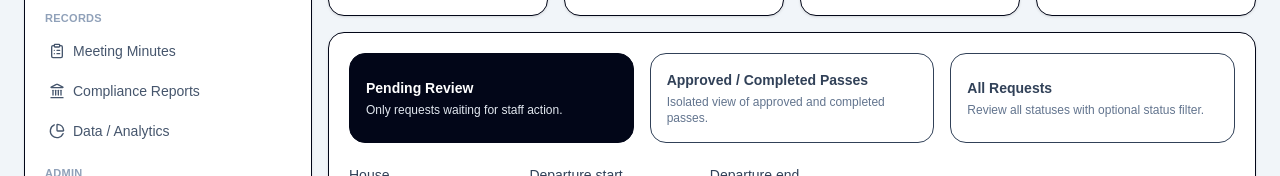
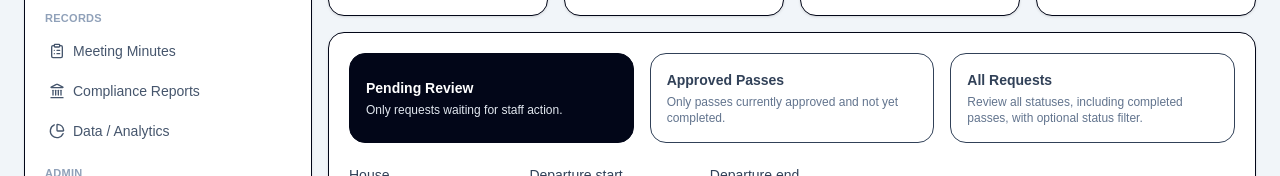
Before and after one commit to RBooth10/halfway-portal, a Next.js app: page /pass-requests in a window 1280 px wide. Shown: the part 520-696 px from the top of the page. Built offline with nearby package versions, Linux system fonts and the light colour scheme; no server answers; the database is empty.

Commit message:
Refine maintenance and pass request filters

```diff
--- a/app/maintenance/page.tsx
+++ b/app/maintenance/page.tsx
@@ -170,6 +170,7 @@ export default function MaintenancePage() {
 
       const statusMatches =
         maintenanceStatusFilter === "all" ||
+        (maintenanceStatusFilter === "open" && ["open", "in_progress"].includes(request.status)) ||
         request.status === maintenanceStatusFilter;
 
       const priorityMatches =
@@ -181,7 +182,7 @@ export default function MaintenancePage() {
   }, [maintenanceRequests, maintenanceHouseFilter, maintenanceStatusFilter, maintenancePriorityFilter]);
 
   const openMaintenanceCount = useMemo(
-    () => maintenanceRequests.filter((request) => request.status === "open").length,
+    () => maintenanceRequests.filter((request) => ["open", "in_progress"].includes(request.status)).length,
     [maintenanceRequests]
   );
 
@@ -485,7 +486,7 @@ export default function MaintenancePage() {
           </div>
 
           <div className="rounded-2xl bg-slate-50 px-4 py-3 text-sm text-slate-600">
-            Open requests: <span className="font-semibold text-slate-950">{openMaintenanceCount}</span>
+            Open / in-progress requests: <span className="font-semibold text-slate-950">{openMaintenanceCount}</span>
           </div>
         </div>
       </section>
@@ -712,8 +713,7 @@ export default function MaintenancePage() {
               onChange={(event) => setMaintenanceStatusFilter(event.target.value)}
               className="mt-2 h-11 w-full rounded-xl border bg-white px-3 text-sm outline-none ring-slate-900/10 focus:ring-4"
             >
-              <option value="open">Open</option>
-              <option value="in_progress">In progress</option>
+              <option value="open">Open / In progress</option>
               <option value="completed">Completed</option>
               <option value="cancelled">Cancelled</option>
               <option value="all">All statuses</option>
--- a/app/pass-requests/page.tsx
+++ b/app/pass-requests/page.tsx
@@ -66,7 +66,7 @@ type PassRequestRow = {
   updated_at: string;
 };
 
-type PassView = "all" | "pending" | "approved_history";
+type PassView = "all" | "pending" | "approved";
 
 function formatLabel(value: string | null | undefined) {
   if (!value) return "Not set";
@@ -218,7 +218,7 @@ export default function PassRequestsPage() {
         const status = String(request.status ?? "").toLowerCase();
 
         if (passView === "pending") return status === "pending";
-        if (passView === "approved_history") return status === "approved" || status === "completed";
+        if (passView === "approved") return status === "approved";
 
         return passStatusFilter === "all" || status === passStatusFilter;
       })
@@ -557,8 +557,8 @@ export default function PassRequestsPage() {
         <div className="grid gap-4 xl:grid-cols-3">
           {[
             ["pending", "Pending Review", "Only requests waiting for staff action."],
-            ["approved_history", "Approved / Completed Passes", "Isolated view of approved and completed passes."],
-            ["all", "All Requests", "Review all statuses with optional status filter."],
+            ["approved", "Approved Passes", "Only passes currently approved and not yet completed."],
+            ["all", "All Requests", "Review all statuses, including completed passes, with optional status filter."],
           ].map(([view, label, description]) => (
             <button
               key={view}
@@ -639,7 +639,7 @@ export default function PassRequestsPage() {
         <div className="hidden print:block">
           <h1 className="text-xl font-semibold text-slate-950">Pass Requests</h1>
           <p className="mt-1 text-sm text-slate-500">
-            View: {passView === "approved_history" ? "Approved / Completed Passes" : passView === "pending" ? "Pending Review" : "All Requests"}
+            View: {passView === "approved" ? "Approved Passes" : passView === "pending" ? "Pending Review" : "All Requests"}
           </p>
         </div>
 
```
